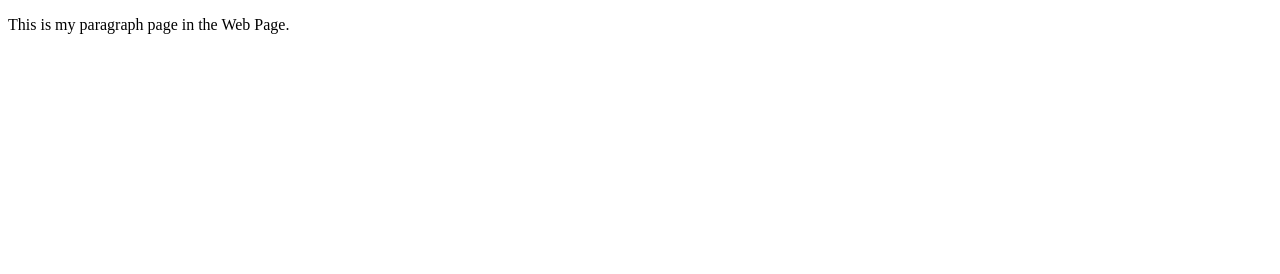
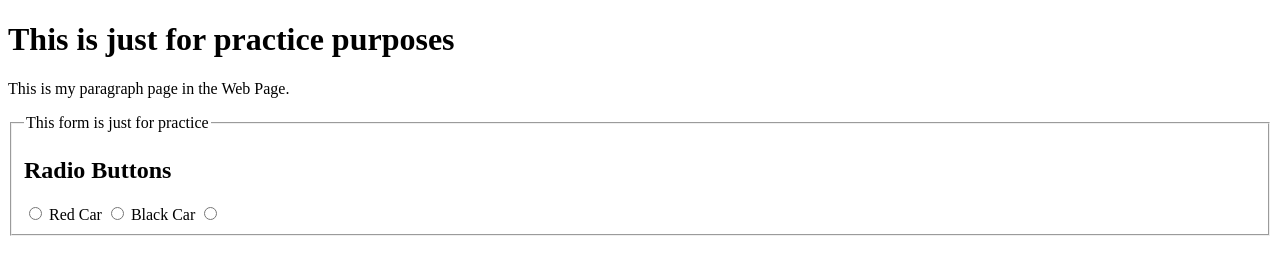
Before and after one commit to ReaganWokorach/ProjectReadme, a plain HTML site: page index.html in a window 1280 px wide. Drawn offline with Linux system fonts and the light colour scheme.

Commit message:
Added Radio button form

```diff
--- a/index.html
+++ b/index.html
@@ -6,6 +6,19 @@
     <title>Just trying if it's really linked to the online Github</title>
 </head>
 <body>
+    <h1>This is just for practice purposes</h1>
     <p>This is my paragraph page in the Web Page.</p>
+    <form action="#submit">
+        <fieldset>
+            <legend>This form is just for practice</legend>
+            <h2>Radio Buttons</h2>
+            <input type="radio" id="Red" name="Vehicles" required>
+            <label for="Red">Red Car</label>
+            <input type="radio" id="Black" name="Vehicles" required>
+            <label for="Black">Black Car</label>
+            <input type="radio" id="White" name="Vehicles" required>
+            <label for="White>White car</label>
+        </fieldset>
+    </form>
 </body>
 </html>
```
